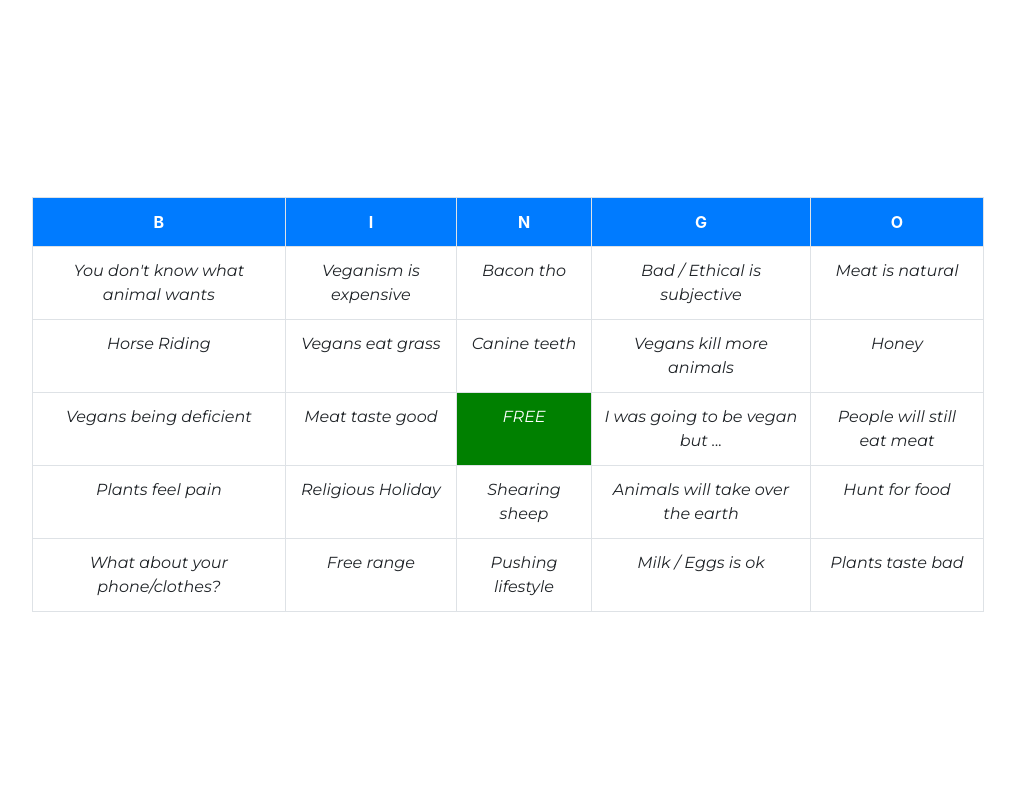
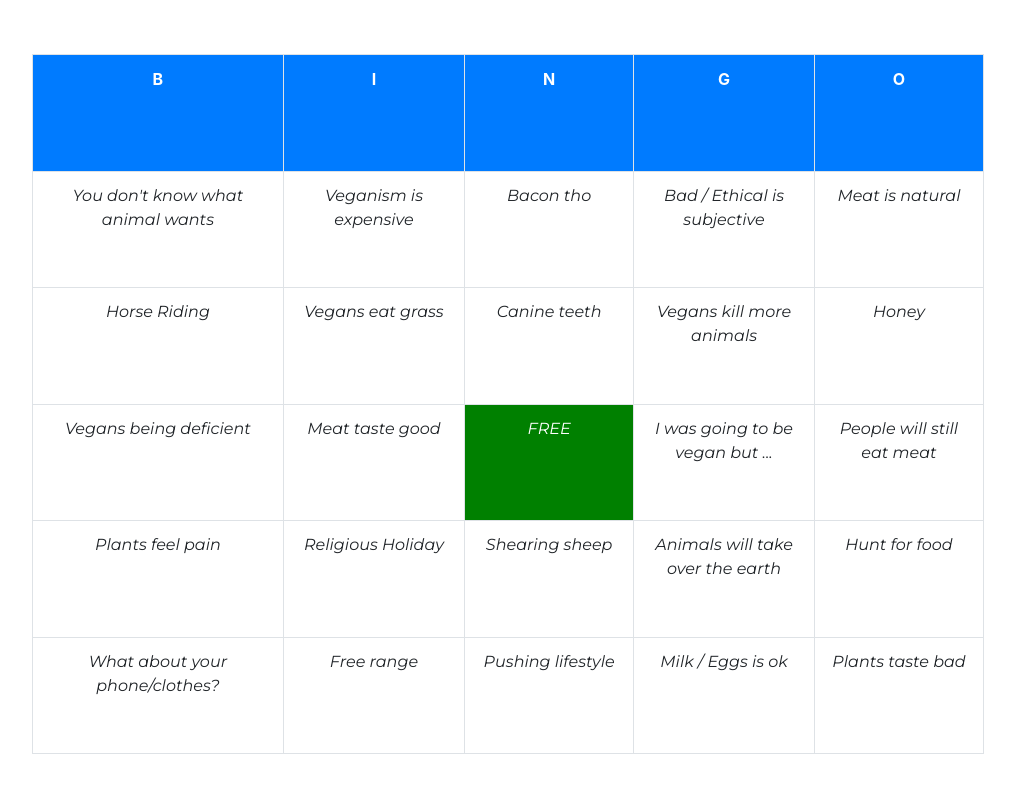
Before and after one commit to FeleksWebs/CarniBingo, a plain HTML site: page index.html in a window 1280 px wide. Shown: the whole page, without its empty margins (132-1147 px from the left). Drawn offline with nearby package versions, Linux system fonts and the light colour scheme.

Commit message:
Update style.css

```diff
--- a/style.css
+++ b/style.css
@@ -8,3 +8,18 @@ td {
   cursor: pointer;
   font-family: "Montserrat", sans-serif;
 }
+
+#bingotable {
+  height: 700px;
+}
+
+#bingotable th {
+  height: 100px;
+}
+#bingotable td {
+  height: 100px;
+  width: 100px;
+}
+
+#TableDiv {
+}
```
